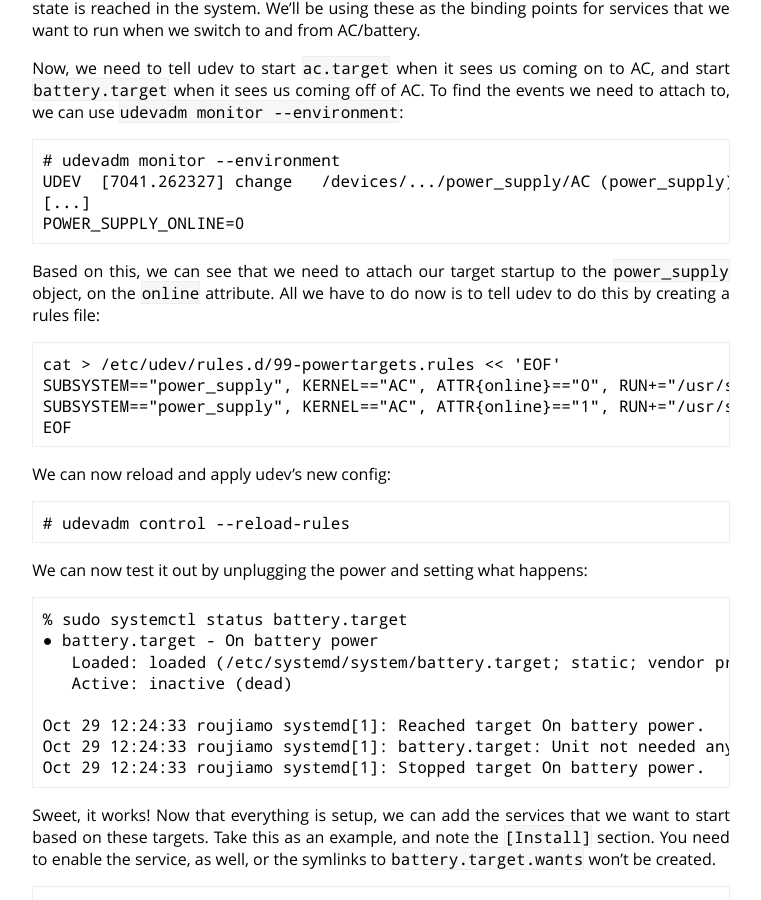
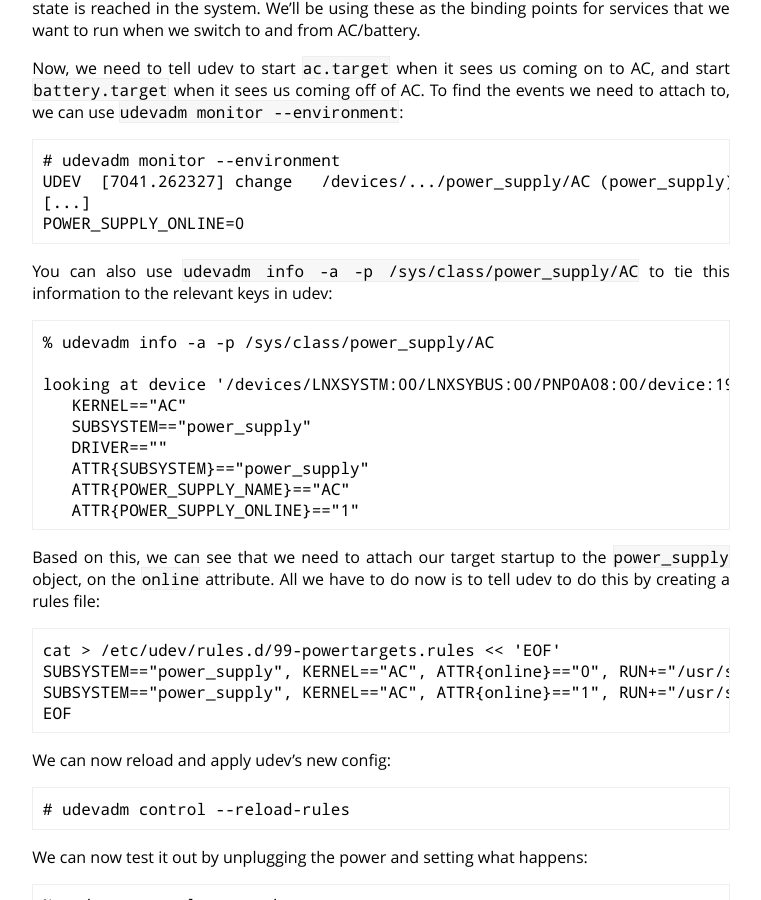
Before and after one commit to cdown/chrisdown.name, a Jekyll site: the page built from _posts/2017-10-29-adding-power-related-targets-to-systemd.md, in a window 1280 px wide and 900 px high, scrolled down 702 px. Shown: the whole window, without its empty margins (259-1020 px from the left). Built offline with Jekyll 4.4.1, drawn with Linux system fonts in a browser that asks for light colours.

Commit message:
Add udevadm information to power post

```diff
--- a/_posts/2017-10-29-adding-power-related-targets-to-systemd.md
+++ b/_posts/2017-10-29-adding-power-related-targets-to-systemd.md
@@ -44,6 +44,19 @@ events we need to attach to, we can use `udevadm monitor --environment`:
     UDEV  [7041.262327] change   /devices/.../power_supply/AC (power_supply)
     [...]
     POWER_SUPPLY_ONLINE=0
+
+You can also use `udevadm info -a -p /sys/class/power_supply/AC` to tie this
+information to the relevant keys in udev:
+
+    % udevadm info -a -p /sys/class/power_supply/AC
+
+    looking at device '/devices/LNXSYSTM:00/LNXSYBUS:00/PNP0A08:00/device:19/PNP0C09:00/ACPI0003:00/power_supply/AC':
+       KERNEL=="AC"
+       SUBSYSTEM=="power_supply"
+       DRIVER==""
+       ATTR{SUBSYSTEM}=="power_supply"
+       ATTR{POWER_SUPPLY_NAME}=="AC"
+       ATTR{POWER_SUPPLY_ONLINE}=="1"
 
 Based on this, we can see that we need to attach our target startup to the
 `power_supply` object, on the `online` attribute. All we have to do now is to
```
